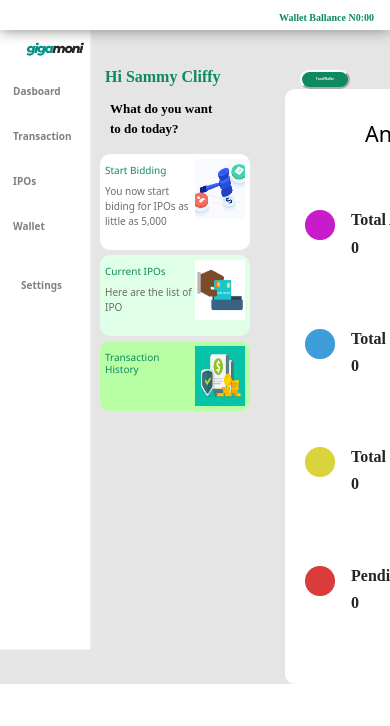
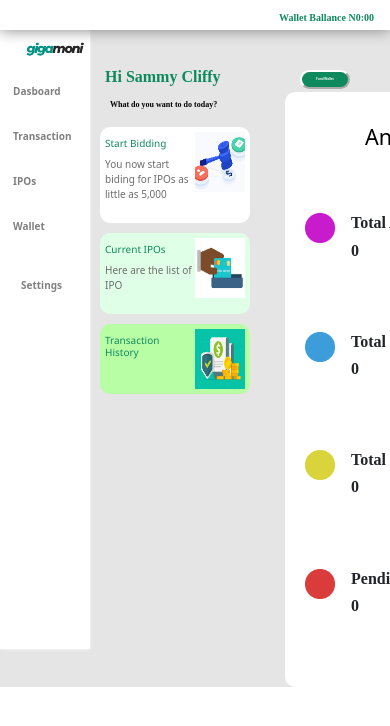
Before and after one commit to Peter-Dumbari/gigamoni, a React (Create React App) app: page /dashboard in a window 390 px wide. Shown: the top 726 px of the page. Built offline with nearby package versions, Linux system fonts and the light colour scheme.

Commit message:
better commit

```diff
--- a/src/components/pages/Dashboard.css
+++ b/src/components/pages/Dashboard.css
@@ -378,7 +378,7 @@ ul {
 }
 
 .dashboards{
-    width: 200px;
+    width: 100%;
     margin-left: 100px;
 
 }
@@ -386,7 +386,7 @@ ul {
 .card1, .card2, .card3 {
     width: 150px;
     padding: 5px;
-    margin-bottom: 5px;
+    margin-bottom: 10px;
 
 
 }
@@ -405,7 +405,7 @@ ul {
 }
 
 .middle_first p{
-    font-size: small;
+    font-size: 8px;
 }
 
 
@@ -424,7 +424,7 @@ ul {
 .fund_wallet__button{
     padding: 5px;
     width: 50px;
-    margin: 0 0 0 50px;
+    margin: 0 0 3px 50px;
     font-size: 3px;
 
 
```
